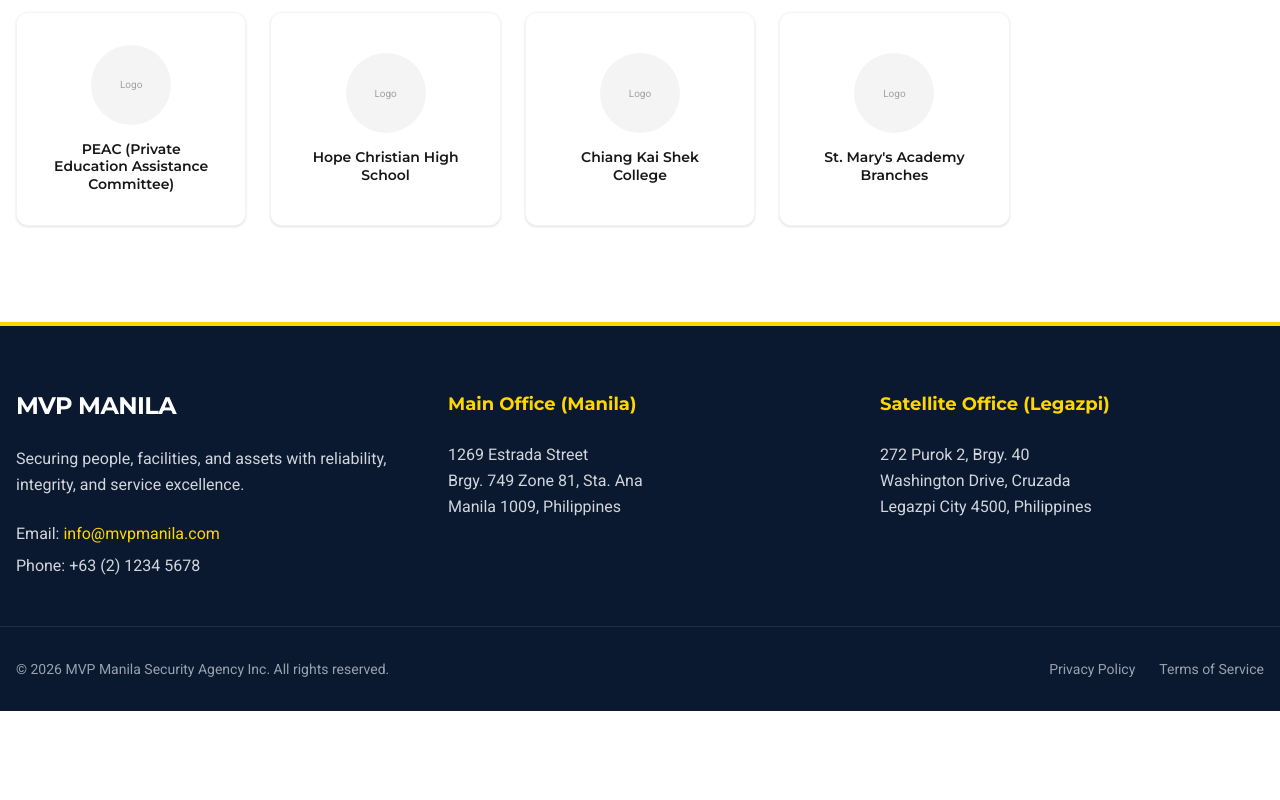
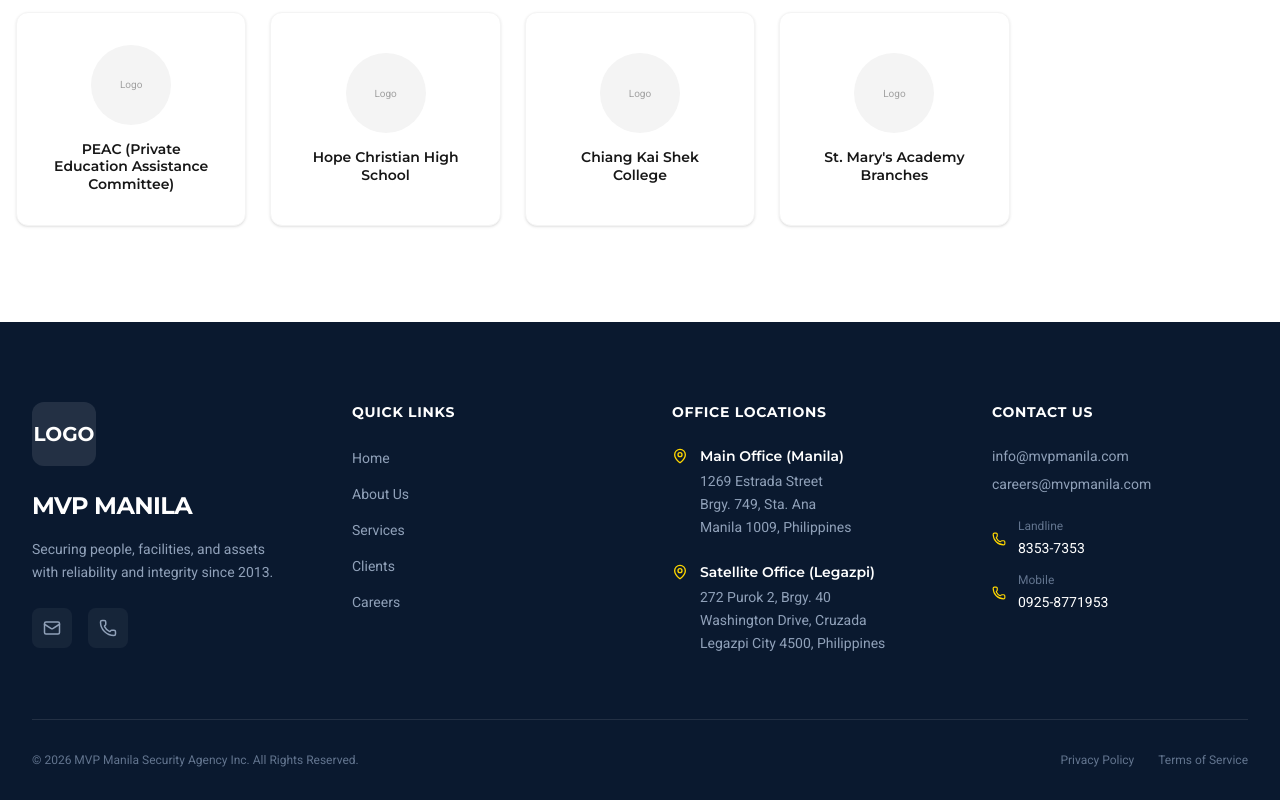
Before and after one commit to jeswaa-hub/mvp-manila, a Next.js app: page /clients in a window 1280 px wide. Shown: the part 2469-3269 px from the top of the page. Before the commit the page ends 3180 px from the top, so only its background shows below. Built offline with nearby package versions, Linux system fonts and the light colour scheme.

Commit message:
redesign of the UI for footer.tsx

```diff
--- a/src/app/components/footer.tsx
+++ b/src/app/components/footer.tsx
@@ -1,60 +1,195 @@
 "use client";
 
 import React from "react";
-import { motion, AnimatePresence } from "framer-motion";
-import { ChevronUp } from "lucide-react";
+import { motion, AnimatePresence, Variants } from "framer-motion";
+import { ChevronUp, Mail, Phone, MapPin, ArrowUp } from "lucide-react";
+import Link from "next/link";
 
 interface FooterProps {
   showScrollTop?: boolean;
 }
+
+const fadeInUp: Variants = {
+  hidden: { opacity: 0, y: 30 },
+  visible: { opacity: 1, y: 0, transition: { duration: 0.6, ease: "easeOut" as const } }
+};
 
 export default function Footer({ showScrollTop = false }: FooterProps) {
   const scrollToTop = () => {
     window.scrollTo({ top: 0, behavior: "smooth" });
   };
 
+  const quickLinks = [
+    { name: "Home", href: "/" },
+    { name: "About Us", href: "/about-us" },
+    { name: "Services", href: "/services" },
+    { name: "Clients", href: "/clients" },
+    { name: "Careers", href: "/careers" },
+  ];
+
   return (
-    <footer className="bg-navy text-white pt-16 pb-8 border-t-4 border-gold relative">
-      <div className="max-w-7xl mx-auto px-4 grid grid-cols-1 md:grid-cols-3 gap-12 mb-12">
-
-        <div>
-          <div className="font-montserrat font-bold text-2xl text-white tracking-tight mb-6">
+    <motion.footer
+      initial="hidden"
+      whileInView="visible"
+      viewport={{ once: true, margin: "-50px" }}
+      variants={fadeInUp}
+      className="bg-[#0A192F] text-white pt-20 pb-8 relative"
+    >
+      <div className="max-w-7xl mx-auto px-6 md:px-8">
+        <div className="grid grid-cols-1 md:grid-cols-2 lg:grid-cols-4 gap-10 lg:gap-16 mb-16">
+          {/* Column 1: Brand Authority */}
+          <div className="lg:col-span-1">
+            <div className="w-16 h-16 bg-white/10 rounded-xl flex items-center justify-center mb-6">
+              <span className="font-montserrat font-bold text-xl text-white">LOGO</span>
+            </div>
+            <h3 className="font-montserrat font-bold text-2xl text-white tracking-tight mb-4">
               MVP MANILA
-          </div>
-          <p className="font-roboto text-gray-300 leading-relaxed mb-6">
-            Securing people, facilities, and assets with reliability, integrity, and service excellence.
+            </h3>
+            <p className="font-roboto text-sm text-slate-400 leading-relaxed mb-6">
+              Securing people, facilities, and assets with reliability and integrity since 2013.
             </p>
-          <div className="space-y-2 font-roboto text-gray-300">
-            <p>Email: <a href="mailto:info@mvpmanila.com" className="text-gold hover:underline">info@mvpmanila.com</a></p>
-            <p>Phone: +63 (2) 1234 5678</p>
+            <div className="flex gap-4">
+              <a
+                href="mailto:mvpmanila2013@yahoo.com"
+                className="w-10 h-10 bg-white/5 rounded-lg flex items-center justify-center hover:bg-white/10 transition-colors group"
+                aria-label="Email"
+              >
+                <Mail size={18} className="text-slate-400 group-hover:text-gold transition-colors" />
+              </a>
+              <a
+                href="tel:83537353"
+                className="w-10 h-10 bg-white/5 rounded-lg flex items-center justify-center hover:bg-white/10 transition-colors group"
+                aria-label="Call"
+              >
+                <Phone size={18} className="text-slate-400 group-hover:text-gold transition-colors" />
+              </a>
             </div>
           </div>
 
+          {/* Column 2: Quick Links */}
           <div>
-          <h4 className="font-montserrat font-bold text-lg text-gold mb-6">Main Office (Manila)</h4>
-          <address className="not-italic font-roboto text-gray-300 leading-relaxed">
-            1269 Estrada Street<br />
-            Brgy. 749 Zone 81, Sta. Ana<br />
-            Manila 1009, Philippines
-          </address>
+            <h4 className="font-montserrat font-bold text-sm text-white tracking-wider mb-6 uppercase">
+              Quick Links
+            </h4>
+            <ul className="space-y-3">
+              {quickLinks.map((link) => (
+                <li key={link.name}>
+                  <Link
+                    href={link.href}
+                    className="font-roboto text-sm text-slate-400 hover:text-gold transition-colors relative inline-block group"
+                  >
+                    {link.name}
+                    <span className="absolute left-0 -bottom-1 w-0 h-0.5 bg-gold transition-all duration-300 group-hover:w-full" />
+                  </Link>
+                </li>
+              ))}
+            </ul>
           </div>
 
+          {/* Column 3: Office Locations */}
           <div>
-          <h4 className="font-montserrat font-bold text-lg text-gold mb-6">Satellite Office (Legazpi)</h4>
-          <address className="not-italic font-roboto text-gray-300 leading-relaxed">
+            <h4 className="font-montserrat font-bold text-sm text-white tracking-wider mb-6 uppercase">
+              Office Locations
+            </h4>
+            <div className="space-y-6">
+              <div>
+                <div className="flex items-start gap-3">
+                  <MapPin size={16} className="text-gold mt-0.5 shrink-0" />
+                  <div>
+                    <p className="font-montserrat font-semibold text-sm text-white mb-1">
+                      Main Office (Manila)
+                    </p>
+                    <p className="font-roboto text-sm text-slate-400 leading-relaxed">
+                      1269 Estrada Street<br />
+                      Brgy. 749, Sta. Ana<br />
+                      Manila 1009, Philippines
+                    </p>
+                  </div>
+                </div>
+              </div>
+              <div>
+                <div className="flex items-start gap-3">
+                  <MapPin size={16} className="text-gold mt-0.5 shrink-0" />
+                  <div>
+                    <p className="font-montserrat font-semibold text-sm text-white mb-1">
+                      Satellite Office (Legazpi)
+                    </p>
+                    <p className="font-roboto text-sm text-slate-400 leading-relaxed">
                       272 Purok 2, Brgy. 40<br />
                       Washington Drive, Cruzada<br />
                       Legazpi City 4500, Philippines
-          </address>
+                    </p>
+                  </div>
+                </div>
+              </div>
+            </div>
           </div>
 
+          {/* Column 4: Professional Contact */}
+          <div>
+            <h4 className="font-montserrat font-bold text-sm text-white tracking-wider mb-6 uppercase">
+              Contact Us
+            </h4>
+            <div className="space-y-4">
+              <div className="space-y-2">
+                <a
+                  href="mailto:mvpmanila2013@yahoo.com"
+                  className="font-roboto text-sm text-slate-400 hover:text-gold transition-colors block"
+                >
+                  info@mvpmanila.com
+                </a>
+                <a
+                  href="mailto:mvpmanila2013@gmail.com"
+                  className="font-roboto text-sm text-slate-400 hover:text-gold transition-colors block"
+                >
+                  careers@mvpmanila.com
+                </a>
+              </div>
+              <div className="pt-2 space-y-3">
+                <div className="flex items-center gap-3">
+                  <Phone size={14} className="text-gold shrink-0" />
+                  <div>
+                    <p className="font-roboto text-xs text-slate-500 mb-0.5">Landline</p>
+                    <a href="tel:83537353" className="font-roboto text-sm text-white hover:text-gold transition-colors">
+                      8353-7353
+                    </a>
+                  </div>
+                </div>
+                <div className="flex items-center gap-3">
+                  <Phone size={14} className="text-gold shrink-0" />
+                  <div>
+                    <p className="font-roboto text-xs text-slate-500 mb-0.5">Mobile</p>
+                    <a href="tel:09258771953" className="font-roboto text-sm text-white hover:text-gold transition-colors">
+                      0925-8771953
+                    </a>
+                  </div>
+                </div>
+              </div>
+            </div>
+          </div>
         </div>
 
-      <div className="max-w-7xl mx-auto px-4 pt-8 border-t border-gray-700/50 flex flex-col md:flex-row justify-between items-center text-sm font-roboto text-gray-400">
-        <p>&copy; {new Date().getFullYear()} MVP Manila Security Agency Inc. All rights reserved.</p>
-        <div className="flex gap-6 mt-4 md:mt-0">
-          <a href="#" className="hover:text-gold transition-colors">Privacy Policy</a>
-          <a href="#" className="hover:text-gold transition-colors">Terms of Service</a>
+        {/* Bottom Bar */}
+        <div className="pt-8 border-t border-white/10">
+          <div className="flex flex-col md:flex-row justify-between items-center gap-4">
+            <p className="font-roboto text-xs text-slate-500">
+              &copy; {new Date().getFullYear()} MVP Manila Security Agency Inc. All Rights Reserved.
+            </p>
+            <div className="flex gap-6">
+              <a
+                href="#"
+                className="font-roboto text-xs text-slate-500 hover:text-gold transition-colors"
+              >
+                Privacy Policy
+              </a>
+              <a
+                href="#"
+                className="font-roboto text-xs text-slate-500 hover:text-gold transition-colors"
+              >
+                Terms of Service
+              </a>
+            </div>
+          </div>
         </div>
       </div>
 
@@ -65,14 +200,16 @@
             initial={{ opacity: 0, scale: 0.8 }}
             animate={{ opacity: 1, scale: 1 }}
             exit={{ opacity: 0, scale: 0.8 }}
+            whileHover={{ scale: 1.1 }}
+            whileTap={{ scale: 0.95 }}
             onClick={scrollToTop}
-            className="fixed bottom-6 right-6 p-3 bg-gold text-navy rounded-full shadow-lg hover:bg-yellow-400 transition-colors z-50 md:bottom-10 md:right-10"
+            className="fixed bottom-8 right-8 w-12 h-12 bg-gold text-navy rounded-full shadow-lg hover:shadow-xl hover:bg-yellow-400 transition-all z-50 flex items-center justify-center"
             aria-label="Scroll to top"
           >
-            <ChevronUp size={24} />
+            <ArrowUp size={20} strokeWidth={2.5} />
           </motion.button>
         )}
       </AnimatePresence>
-    </footer>
+    </motion.footer>
   );
 }
--- a/src/app/components/json-ld.tsx
+++ b/src/app/components/json-ld.tsx
@@ -21,6 +21,7 @@
             description:
               "Securing people, facilities, and assets with reliability, integrity, and service excellence since 2013.",
             telephone: "+63283537353",
+            email: "mvpmanila2013@yahoo.com",
             address: {
               "@type": "PostalAddress",
               streetAddress: "1269 Estrada Street, Brgy. 749 Zone 81",
```
Also changed, not shown: src/app/components/contact-modal.tsx (+16 -2 lines). Lines whose indentation alone changed are shown as unchanged.
